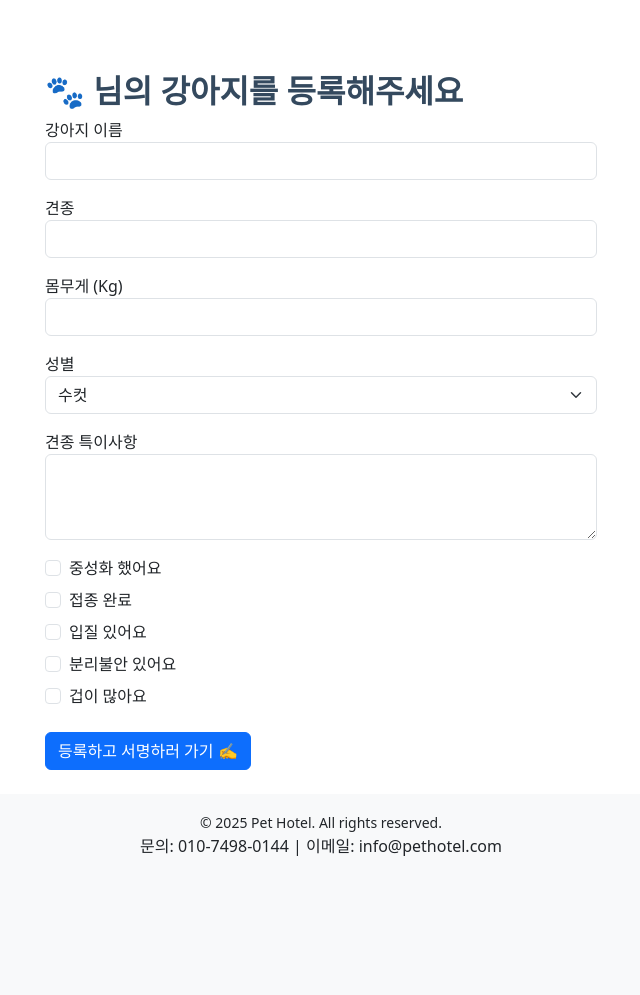
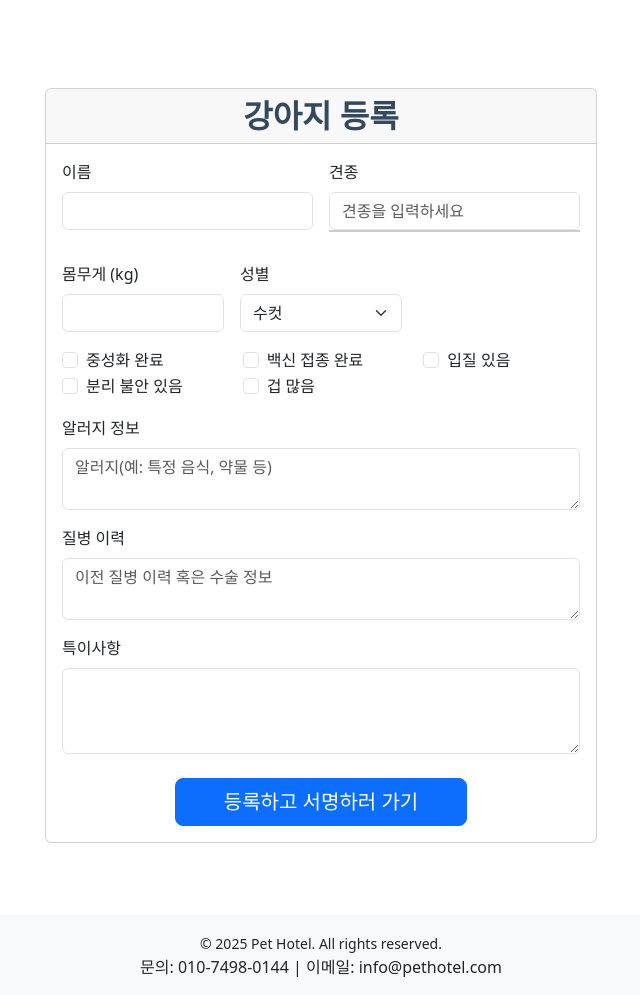
Before and after one commit to anchor0301/ding_RPA_python, a Django app: template pet_hotel/hotel/templates/customer/register_dog.html in a window 1280 px wide. Shown: the part 56-1051 px from the top of the page, without its empty margins (319-959 px from the left). Before the commit the page ends 912 px from the top, so only its background shows below. Run offline with Django 4.2, Linux system fonts and the light colour scheme; the template is opened without the code that fills it: values that come from a table or form of the project are taken from there, others are empty; some libraries are stand-ins or nearby versions.

Commit message:
고객 등록칸 유효성 검사 추가

```diff
--- a/pet_hotel/hotel/forms.py
+++ b/pet_hotel/hotel/forms.py
@@ -1,6 +1,8 @@
 # hotel/forms.py
 from django import forms
-from django.core.validators import RegexValidator
+from django.core.validators import RegexValidator, MinValueValidator, MaxValueValidator
+from .models import *
+
 
 class CustomerForm(forms.Form):
     name = forms.CharField(
@@ -23,3 +25,79 @@ class CustomerForm(forms.Form):
             )
         ]
     )
+
+
+class DogForm(forms.ModelForm):
+    name = forms.CharField(
+        required=True,
+        max_length=10,
+        error_messages={'required': '강아지 이름은 필수 입력입니다.'},
+        validators=[
+            RegexValidator(
+                regex=r'^[가-힣]{1,10}$',
+                message='한글 1~10자만 입력 가능합니다.'
+            )
+        ]
+    )
+    breed = forms.CharField(
+        required=True,
+        max_length=50,
+        widget=forms.TextInput(attrs={
+            'class': 'form-control',
+            'id': 'id_breed_autocomplete',
+            'autocomplete': 'off',
+            'placeholder': '견종을 입력하세요'
+        }),
+        error_messages={'required': '견종은 필수 입력입니다.'}
+    )
+
+
+    weight = forms.FloatField(
+        required=True,
+        error_messages={'required': '몸무게는 필수 입력입니다.'},
+        validators=[
+            MinValueValidator(1, message='최소 1kg 이상이어야 합니다.'),
+            MaxValueValidator(30, message='최대 30kg 이하여야 합니다.')
+        ]
+    )
+    gender = forms.ChoiceField(
+        choices=Dog.GENDER_CHOICES,
+        required=True,
+        error_messages={'required': '성별을 선택해주세요.'}
+    )
+    special_note = forms.CharField(
+        required=False,
+        max_length=200,
+        widget=forms.Textarea(attrs={'rows': 3}),
+        error_messages={'max_length': '최대 200자까지 입력 가능합니다.'}
+    )
+    neutered = forms.BooleanField(required=False,label="중성화 완료")
+    vaccinated = forms.BooleanField(required=False, label="백신 접종 완료")
+    bites = forms.BooleanField(required=False, label="입질 있음")
+    separation_anxiety = forms.BooleanField(required=False, label="분리 불안 있음")
+    timid = forms.BooleanField(required=False, label="겁 많음")
+    allergy = forms.CharField(
+        required=False,
+        max_length=200,
+        widget=forms.Textarea(attrs={
+            'rows': 2,
+            'placeholder': '알러지(예: 특정 음식, 약물 등)'
+        })
+    )
+    disease_history = forms.CharField(
+        required=False,
+        max_length=200,
+        widget=forms.Textarea(attrs={
+            'rows': 2,
+            'placeholder': '이전 질병 이력 혹은 수술 정보'
+        })
+    )
+
+    class Meta:
+        model = Dog
+        fields = [
+            'name', 'breed', 'weight', 'gender',
+            'special_note', 'neutered', 'vaccinated',
+            'bites', 'separation_anxiety', 'timid',
+            'allergy', 'disease_history',
+        ]
--- /dev/null
+++ b/pet_hotel/hotel/static/reservation/css/register_dog.css
@@ -0,0 +1,95 @@
+/* register_dog.css */
+
+/* 1) 폼 전체를 카드처럼 감싸기 */
+.form-card {
+  background: #ffffff;
+  padding: 2rem;
+  border-radius: 0.5rem;
+  box-shadow: 0 4px 12px rgba(0, 0, 0, 0.05);
+  max-width: 600px;
+  margin: 2rem auto;
+}
+
+/* 2) 헤딩 스타일 */
+.form-card h2 {
+  font-size: 1.75rem;
+  font-weight: 600;
+  color: #333;
+  margin-bottom: 1.5rem;
+  text-align: center;
+}
+
+/* 3) 입력 컨트롤 border & focus */
+.form-card .form-control,
+.form-card .form-select {
+  border-radius: 0.375rem;
+  border: 1px solid #ced4da;
+  transition: border-color 0.2s, box-shadow 0.2s;
+}
+
+.form-card .form-control:focus,
+.form-card .form-select:focus {
+  border-color: #0d6efd;
+  box-shadow: 0 0 0 0.2rem rgba(13, 110, 253, 0.25);
+}
+
+/* 4) 체크박스 라벨 간격 조정 */
+.form-card .form-check {
+  padding-left: 0;
+  margin-bottom: 0.75rem;
+}
+
+/* 5) invalid-feedback 텍스트 컬러 */
+.form-card .invalid-feedback {
+  display: block;    /* 항상 출력 */
+  color: #dc3545;
+  margin-top: 0.25rem;
+  font-size: 0.9rem;
+}
+
+/* 6) 버튼 스타일 커스터마이징 */
+.form-card .btn-primary {
+  width: 100%;
+  padding: 0.75rem;
+  font-size: 1rem;
+  border-radius: 0.375rem;
+  background-color: #0d6efd;
+  border-color: #0d6efd;
+  transition: background-color 0.2s, border-color 0.2s;
+}
+
+.form-card .btn-primary:hover {
+  background-color: #0b5ed7;
+  border-color: #0a58ca;
+}
+
+/* 7) textarea 높이 조정 */
+.form-card textarea.form-control {
+  resize: vertical;
+}
+
+/* 8) 반응형: 모바일에서 패딩 줄이기 */
+@media (max-width: 576px) {
+  .form-card {
+    padding: 1.5rem;
+    margin: 1rem;
+  }
+}
+
+
+.autocomplete-suggestions {
+  position: absolute;
+  z-index: 1000;
+  background: #fff;
+  border: 1px solid #ccc;
+  width: 100%;
+  max-height: 200px;
+  overflow-y: auto;
+}
+.autocomplete-suggestions div {
+    padding: .5rem;
+  cursor: pointer;
+}
+.autocomplete-suggestions div:hover {
+  background: #f0f0f0;
+}
--- a/pet_hotel/hotel/static/reservation/js/public_base.js
+++ b/pet_hotel/hotel/static/reservation/js/public_base.js
@@ -14,3 +14,28 @@
     }, false);
   });
 })();
+
+(() => {
+  'use strict';
+  const form = document.querySelector('form');
+  form.addEventListener('submit', e => {
+    if (!form.checkValidity()) {
+      e.preventDefault();
+      e.stopPropagation();
+    }
+    form.classList.add('was-validated');
+  }, false);
+})();
+
+
+ document.addEventListener('DOMContentLoaded', () => {
+      document.querySelectorAll('form.needs-validation').forEach(form => {
+        form.addEventListener('submit', e => {
+          if (!form.checkValidity()) {
+            e.preventDefault();
+            e.stopPropagation();
+          }
+          form.classList.add('was-validated');
+        });
+      });
+    });
--- a/pet_hotel/hotel/templates/customer/register_dog.html
+++ b/pet_hotel/hotel/templates/customer/register_dog.html
@@ -1,66 +1,107 @@
-{% extends "public_base.html" %}
+{% extends 'public_base.html' %}
 {% load static %}
+{% load widget_tweaks %}
 
 {% block content %}
-<div class="container mt-5">
-  <h2>🐾 {{ customer.name }} 님의 강아지를 등록해주세요</h2>
-  <form method="post" >
+<div class="container py-5">
+    <div class="card mx-auto" style="max-width: 700px;">
+        <div class="card-header text-center">
+            <h2 class="mb-0">강아지 등록</h2>
+        </div>
+        <div class="card-body">
+            <form method="post" novalidate class="needs-validation" autocomplete="off">
                 {% csrf_token %}
+                {{ form.non_field_errors }}
 
-    <div class="mb-3">
-      <label>강아지 이름</label>
-      <input type="text" name="name" class="form-control" required>
+                <div class="row g-3">
+                    <!-- 이름 -->
+                    <div class="col-md-6">
+                        <label for="{{ form.name.id_for_label }}" class="form-label">이름</label>
+                        {{ form.name|add_class:"form-control" }}
+                        <div class="invalid-feedback">
+                            {{ form.name.errors.as_text|striptags }}
+                        </div>
                     </div>
 
-    <div class="mb-3">
-      <label>견종</label>
-      <input type="text" name="breed" class="form-control" required>
+                    <!-- 견종 -->
+                    <div class="col-md-6">
+                        <div class="mb-3 position-relative">
+                        <label for="{{ form.breed.id_for_label }}" class="form-label">견종</label>
+
+                            {{ form.breed|add_class:"form-control" }}
+                            <div class="autocomplete-suggestions"></div>
+                            <div class="invalid-feedback">
+                                {{ form.breed.errors.as_text|striptags }}
+                            </div>
+                        </div>
                     </div>
 
-    <div class="mb-3">
-      <label>몸무게 (Kg)</label>
-      <input type="number" step="0.1" name="weight" class="form-control" required>
+
+                    <!-- 몸무게 -->
+                    <div class="col-md-4">
+                        <label for="{{ form.weight.id_for_label }}" class="form-label">몸무게 (kg)</label>
+                        {{ form.weight|add_class:"form-control" }}
+                        <div class="invalid-feedback">
+                            {{ form.weight.errors.as_text|striptags }}
+                        </div>
                     </div>
 
-    <div class="mb-3">
-      <label>성별</label>
-      <select name="gender" class="form-select" required>
-        <option value="M">수컷</option>
-        <option value="F">암컷</option>
-      </select>
+                    <!-- 성별 -->
+                    <div class="col-md-4">
+                        <label for="{{ form.gender.id_for_label }}" class="form-label">성별</label>
+                        {{ form.gender|add_class:"form-select" }}
+                        <div class="invalid-feedback">
+                            {{ form.gender.errors.as_text|striptags }}
+                        </div>
                     </div>
 
-    <div class="mb-3">
-      <label>견종 특이사항</label>
-      <textarea name="special_note" class="form-control" rows="3"></textarea>
+                    <!-- 체크박스들 -->
+                    <div class="col-12">
+                        <div class="row">
+                            {% for cb in form.visible_fields %}
+                            {% if cb.name in 'neutered vaccinated bites separation_anxiety timid' %}
+                            <div class="col-6 col-md-4">
+                                <div class="form-check">
+                                    {{ cb|add_class:"form-check-input" }}
+                                    <label class="form-check-label" for="{{ cb.id_for_label }}">
+                                        {{ cb.label }}
+                                    </label>
+                                </div>
+                            </div>
+                            {% endif %}
+                            {% endfor %}
+                        </div>
                     </div>
 
-    <div class="form-check mb-2">
-      <input class="form-check-input" type="checkbox" name="neutered" id="neutered">
-      <label class="form-check-label" for="neutered">중성화 했어요</label>
+                    <!-- 추가 건강 정보 -->
+                    <div class="col-12">
+                        <label for="{{ form.allergy.id_for_label }}" class="form-label">알러지 정보</label>
+                        {{ form.allergy|add_class:"form-control" }}
+                    </div>
+                    <div class="col-12">
+                        <label for="{{ form.disease_history.id_for_label }}" class="form-label">질병 이력</label>
+                        {{ form.disease_history|add_class:"form-control" }}
                     </div>
 
-    <div class="form-check mb-2">
-      <input class="form-check-input" type="checkbox" name="vaccinated" id="vaccinated">
-      <label class="form-check-label" for="vaccinated">접종 완료</label>
+                    <!-- 특이사항 -->
+                    <div class="col-12">
+                        <label for="{{ form.special_note.id_for_label }}" class="form-label">특이사항</label>
+                        {{ form.special_note|add_class:"form-control" }}
                     </div>
 
-    <div class="form-check mb-2">
-      <input class="form-check-input" type="checkbox" name="bites" id="bites">
-      <label class="form-check-label" for="bites">입질 있어요</label>
                 </div>
 
-    <div class="form-check mb-2">
-      <input class="form-check-input" type="checkbox" name="separation_anxiety" id="separation_anxiety">
-      <label class="form-check-label" for="separation_anxiety">분리불안 있어요</label>
+                <div class="mt-4 text-center">
+                    <button type="submit" class="btn btn-lg btn-primary px-5">
+                        등록하고 서명하러 가기
+                    </button>
                 </div>
-
-    <div class="form-check mb-4">
-      <input class="form-check-input" type="checkbox" name="timid" id="timid">
-      <label class="form-check-label" for="timid">겁이 많아요</label>
-    </div>
-
-    <button type="submit" class="btn btn-primary">등록하고 서명하러 가기 ✍️</button>
             </form>
         </div>
+    </div>
+</div>
 {% endblock %}
+
+{% block extra_js %}
+    <script src="{% static 'reservation/js/register_dog.js' %}"></script>
+{% endblock %}
--- a/pet_hotel/hotel/templates/customer/reservation_form.html
+++ b/pet_hotel/hotel/templates/customer/reservation_form.html
@@ -2,6 +2,7 @@
 {% load static %}
 
 {% block content %}
+<div class="container mt-5">
 <h2>{{ customer.name }} 님의 예약</h2>
 
 <form method="post" action="{% url 'customer:reservation_submit' customer.token %}" novalidate
@@ -71,4 +72,5 @@
     </div>
   </form>
 </div>
+
 {% endblock %}
--- a/pet_hotel/hotel/templates/public_base.html
+++ b/pet_hotel/hotel/templates/public_base.html
@@ -13,9 +13,11 @@
     integrity="sha384-..."
     crossorigin="anonymous"
   >
-
+{% block extra_css %}
   <!-- Custom CSS -->
   <link href="{% static 'reservation/css/public_base.css' %}" rel="stylesheet">
+  <link  href="{% static 'reservation/css/register_dog.css' %}"rel="stylesheet">
+{% endblock %}
 </head>
 <body>
   <!-- 네비게이션 바: 홈, 예약, 등록 흐름, 문의 등 링크 추가 -->
@@ -72,6 +74,6 @@
   ></script>
 
   <!-- Custom JS -->
-  <script src="{% static 'reservation/js/public_base.js' %}"></script>
+  <script src="{% static 'reservation/js/public_base.js' %}"></script>{% block extra_js %}{% endblock %}
 </body>
 </html>
--- a/pet_hotel/hotel/urls/customer_urls.py
+++ b/pet_hotel/hotel/urls/customer_urls.py
@@ -19,6 +19,7 @@ urlpatterns = [
     path('agreement/<uuid:token>/register/customer/', views.register_customer, name='register_customer'),
     # 3. 강아지 정보 등록
     path('agreement/<uuid:token>/register/dog/', views.register_dog, name='register_dog'),
+    path('breeds/autocomplete/', views.autocomplete_breed, name='autocomplete_breed'),
 
     # 4. 동의서 페이지
     path('agreement/<uuid:token>/write/', views.agreement_write, name='agreement_write'),
--- a/pet_hotel/pet_hotel/settings.py
+++ b/pet_hotel/pet_hotel/settings.py
@@ -37,6 +37,7 @@ INSTALLED_APPS = [
     "django.contrib.sessions",
     "django.contrib.messages",
     "django.contrib.staticfiles",
+    'widget_tweaks',
     'hotel',
     'accounts'
 ]
```
Also changed, not shown: pet_hotel/hotel/models.py (+26 -15 lines), pet_hotel/hotel/static/reservation/js/register_dog.js (added, +31 -0 lines), pet_hotel/hotel/templates/customer/register_customer.html (+2 -11 lines), pet_hotel/hotel/views/reservation_views.py (+37 -19 lines), pet_hotel/seed.py (+34 -29 lines). Lines whose indentation alone changed are shown as unchanged.
